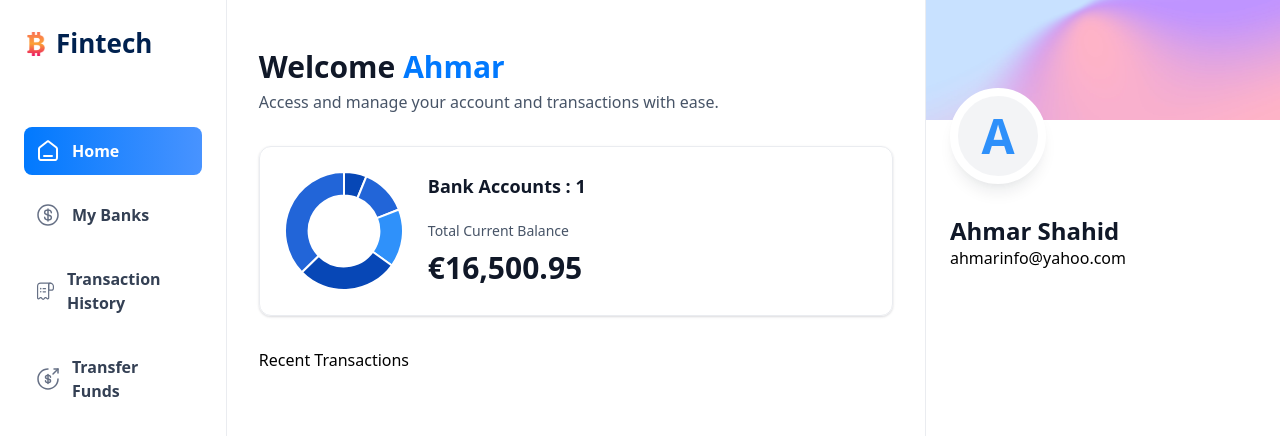
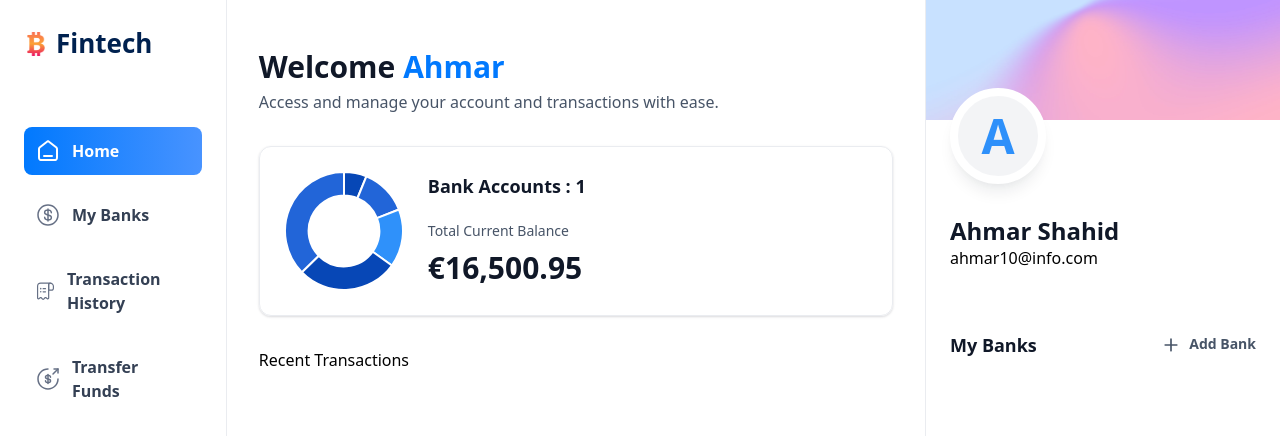
Before and after one commit to ahmarshahid/FinTracker, a Next.js app: page / in a window 1280 px wide. Shown: the top 436 px of the page. Built offline with nearby package versions, Linux system fonts and the light colour scheme.

Commit message:
Right Sidebar Modified

```diff
--- a/app/(root)/page.tsx
+++ b/app/(root)/page.tsx
@@ -5,7 +5,7 @@ import RightSidebar from '@/components/RightSidebar';
 
 const Home = () => {
     const LoggedIn = {firstName: 'Ahmar', lastName: 'Shahid',
-        email:'ahmarinfo@yahoo.com'
+        email:'ahmar10@info.com'
     };
   return (
     <section className='home'>
--- a/components/RightSidebar.tsx
+++ b/components/RightSidebar.tsx
@@ -1,4 +1,6 @@
 import React from 'react'
+import Link from 'next/link'
+import Image from 'next/image'
 
 const RightSidebar = ({
     user,transactions,banks
@@ -22,10 +24,46 @@ const RightSidebar = ({
             <p>
                 {user.email}
             </p>
+
         </div>
 
         </div>
     </section>
+
+    <section className = "banks">
+        <div className = "flex w-full justify-between">
+            <h2 className = "header-2">
+                My Banks
+            </h2>
+        <Link href = '/' className = 'flex gap-2'>
+        <Image
+        src= '/icons/plus.svg'
+        width = {20}
+        height = {20}
+        alt = 'add bank'
+        />
+        <h2 className= "text-14 font-semibold text-gray-600">
+            Add Bank
+        </h2>
+        </Link>
+        </div>
+        {banks?.length > 0 && (
+            <div className = 'relative flex flex-1 flex-col items-center justify-center gap-5'>
+                <div className = "relative z-10">
+                    BANK CARD 1
+                </div>
+                {banks[1] && (
+                    <div className = "">
+
+                    </div>
+                )}
+
+            </div>
+        )}
+
+    </section>
+
+
    </aside>
 
   )
```
